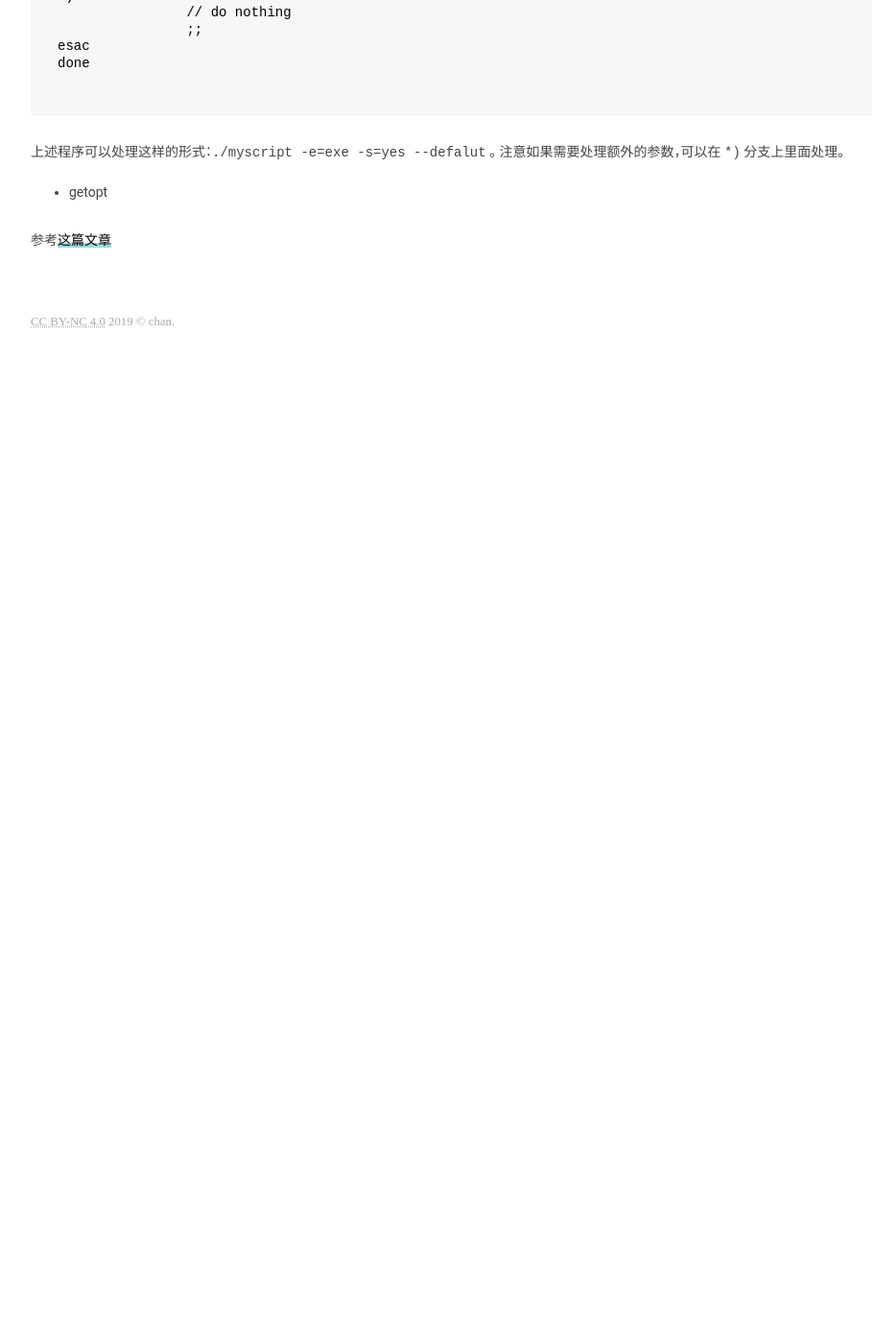
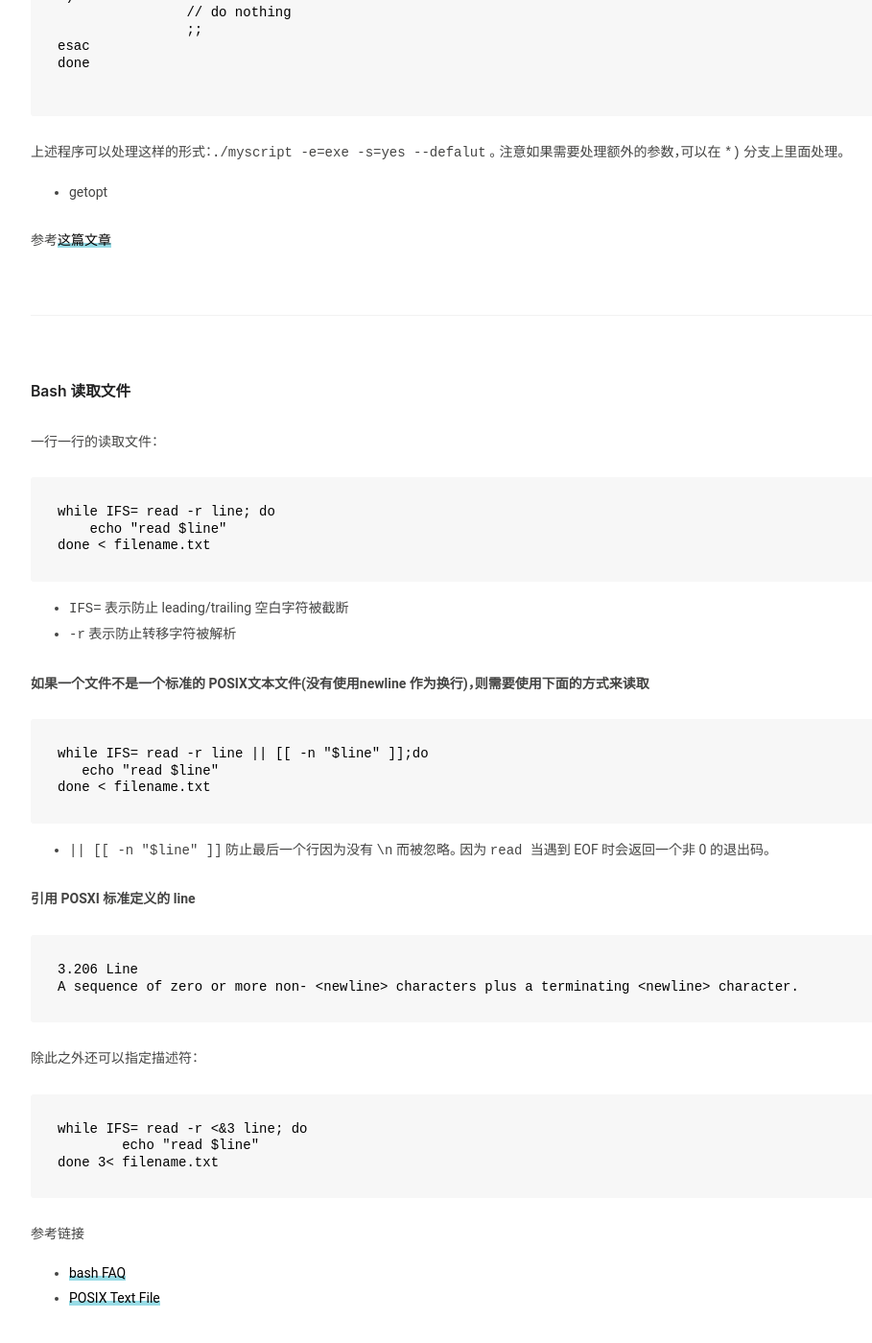
Before and after one commit to JesseEisen/chan, a Jekyll site: the page built from _posts/2020-04-16-bash-issue.md, in a window 1280 px wide and 1400 px high, scrolled down 3675 px. Shown: the whole window at 96% size, without its empty margins (128-1037 px from the left). Built offline with Jekyll 4.4.1, drawn with Linux system fonts in a browser that asks for light colours; before the commit the page ends 4050 px from its top, so only the background shows below that.

Commit message:
add new bash issue

````diff
--- a/_posts/2020-04-16-bash-issue.md
+++ b/_posts/2020-04-16-bash-issue.md
@@ -158,3 +158,47 @@ done
 + getopt
 
 参考[这篇文章](https://www.aplawrence.com/Unix/getopts.html)
+
+---
+
+### Bash 读取文件
+
+一行一行的读取文件：
+
+```bash
+while IFS= read -r line; do
+    echo "read $line"
+done < filename.txt
+```
+
++ `IFS=` 表示防止 leading/trailing 空白字符被截断
++ `-r` 表示防止转移字符被解析
+
+**如果一个文件不是一个标准的 POSIX文本文件(没有使用newline 作为换行)，则需要使用下面的方式来读取**
+
+```bash
+while IFS= read -r line || [[ -n "$line" ]];do
+   echo "read $line"
+done < filename.txt
+```
+
++ `|| [[ -n "$line" ]]`  防止最后一个行因为没有 `\n` 而被忽略。 因为 `read ` 当遇到 EOF 时会返回一个非 0 的退出码。
+
+**引用 POSXI 标准定义的 line**
+```shell
+3.206 Line
+A sequence of zero or more non- <newline> characters plus a terminating <newline> character.
+```
+
+除此之外还可以指定描述符：
+
+```bash
+while IFS= read -r <&3 line; do
+	echo "read $line"
+done 3< filename.txt
+```
+
+参考链接
+
++ [bash FAQ](http://mywiki.wooledge.org/BashFAQ/001)
++ [POSIX Text File](https://stackoverflow.com/questions/729692/why-should-text-files-end-with-a-newline/729795#729795)
````
